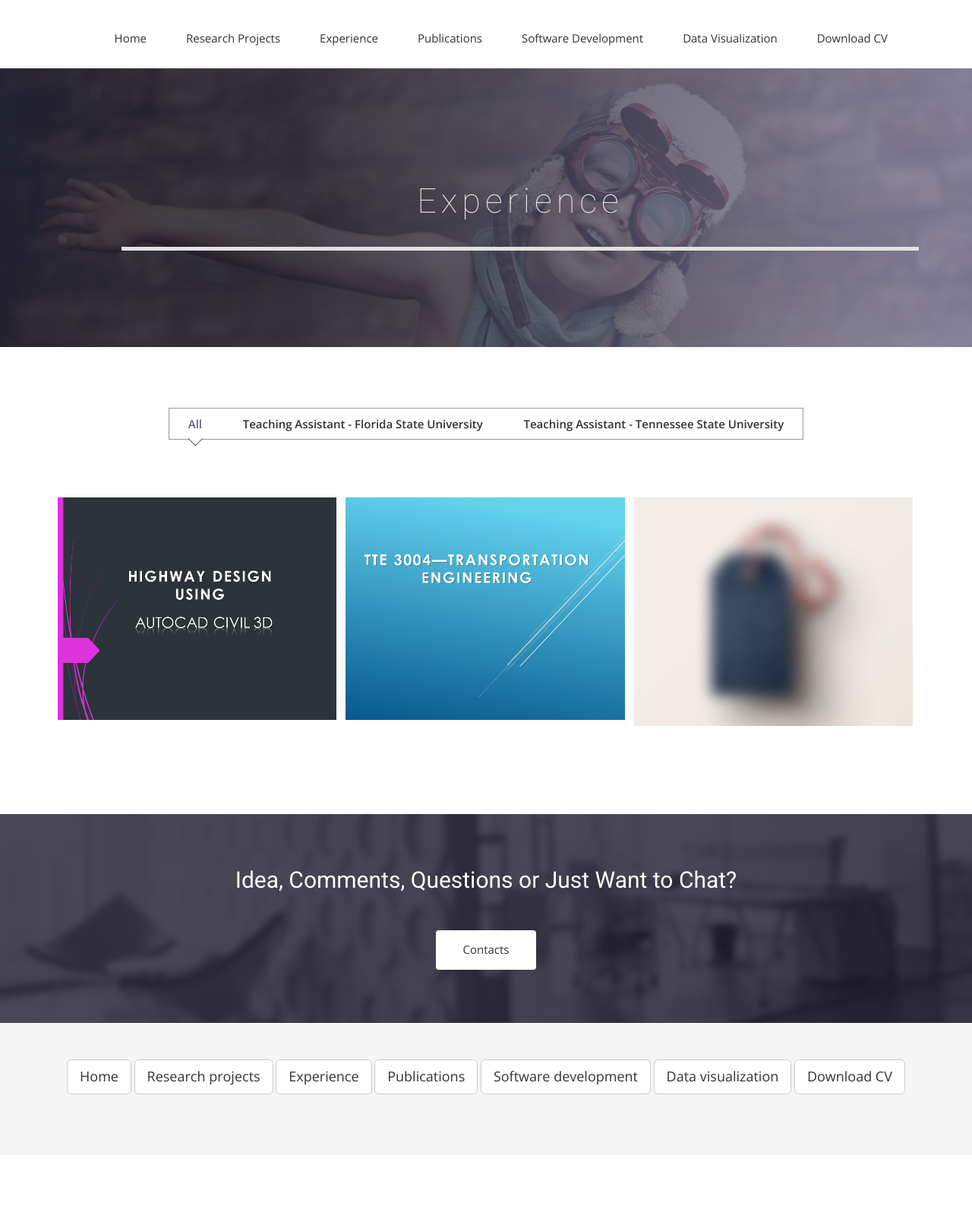
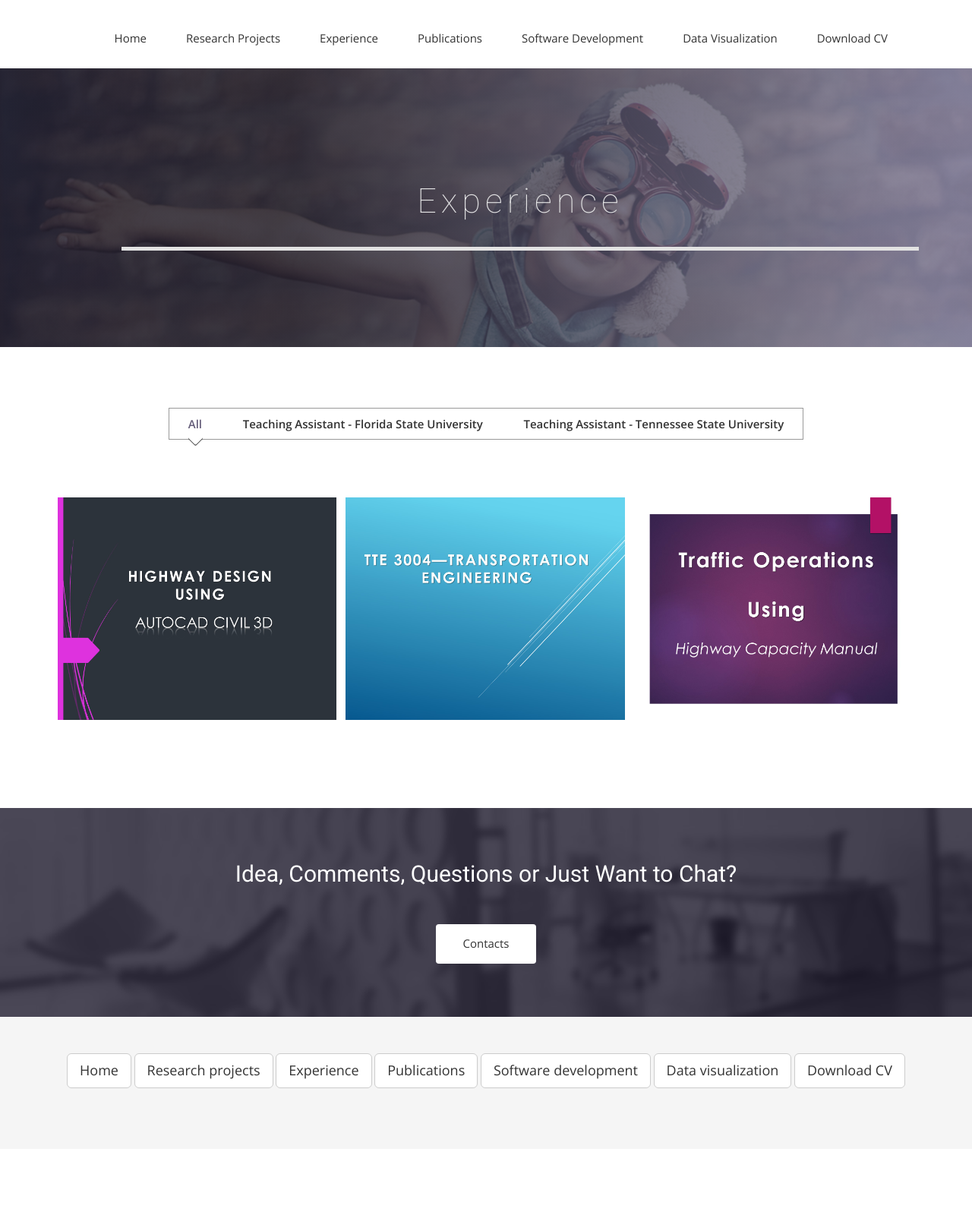
Before and after one commit to ekidando/Emma, a Jekyll site: the page built from experience.html, in a window 1280 px wide. Shown: the whole page at 76% size. Built offline with Jekyll 4.4.1, drawn with Linux system fonts in a browser that asks for light colours; nearby versions of some CDN libraries; some web fonts are replaced.

Commit message:
Update experience.html

```diff
--- a/experience.html
+++ b/experience.html
@@ -72,7 +72,7 @@ published: true
 
                   <li class="mix Graphic">
                     <a href="#">
-                      <img src="{{ site.baseurl }}/img/portfolio/work6.jpg" alt="">
+                      <img src="{{ site.baseurl }}/img/Traffic_operations.jpg" alt="">
                       <div class="overly">
                         <div class="position-center">
                           <h2>Teaching Assistant (Fall 2016) </h2>
```
